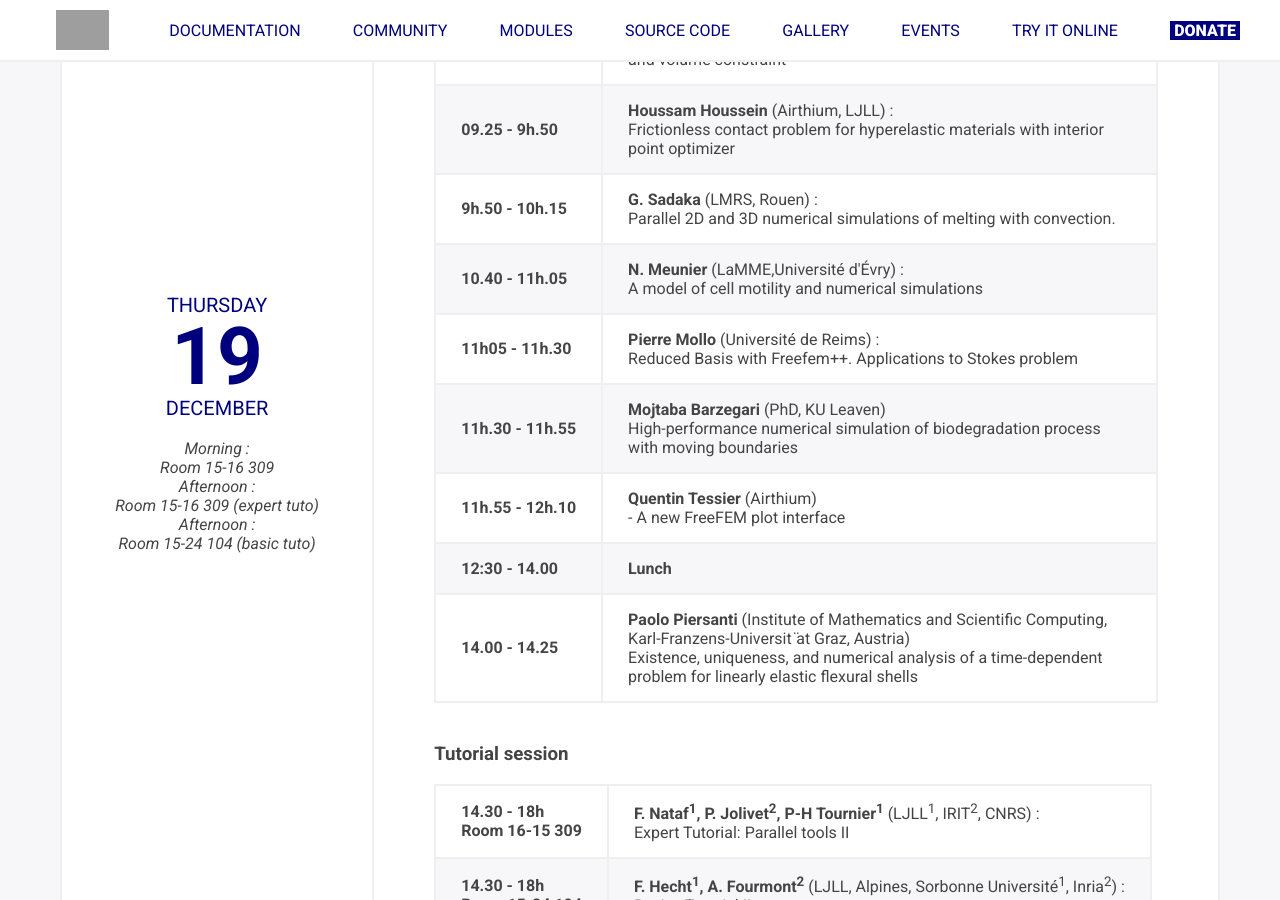
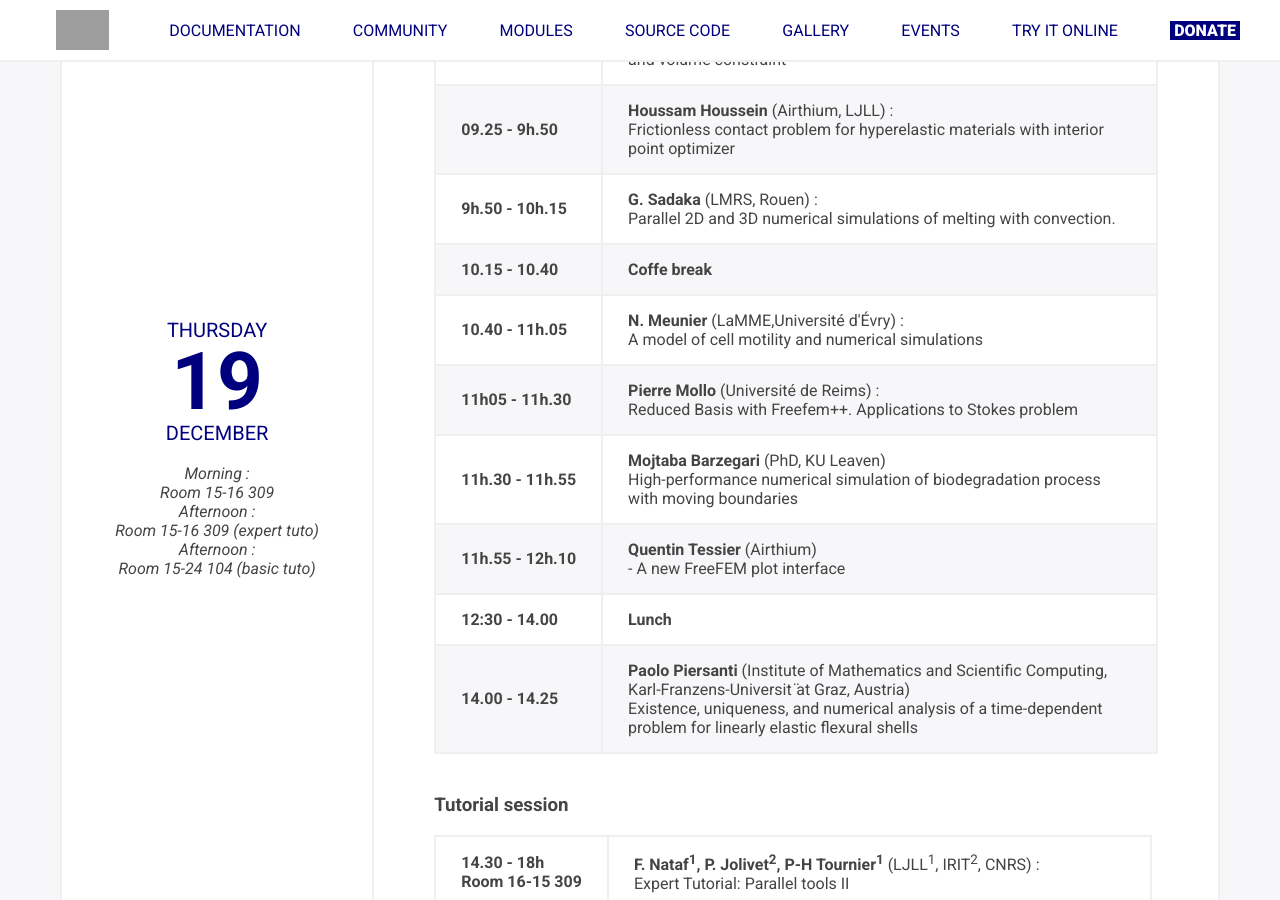
Before and after one commit to FreeFem/FreeFem-website, a Jekyll site: the page built from ffdays.md, in a window 1280 px wide and 900 px high, scrolled down 2082 px. Built offline with Jekyll 4.4.1, drawn with Linux system fonts in a browser that asks for light colours.

Commit message:
add pause

```diff
--- a/_layouts/ffdays.html
+++ b/_layouts/ffdays.html
@@ -224,6 +224,13 @@
                   Parallel 2D and 3D numerical simulations of melting with convection.
                 </td>
               </tr>
+              <tr>
+				 <th scope="row">10.15 - 10.40<br> </th>
+                <td>
+                  <strong>Coffe break</strong>
+                  <br>
+                </td>
+              </tr>
 
               <tr>
 				 <th scope="row">10.40 - 11h.05<br> </th>
```
